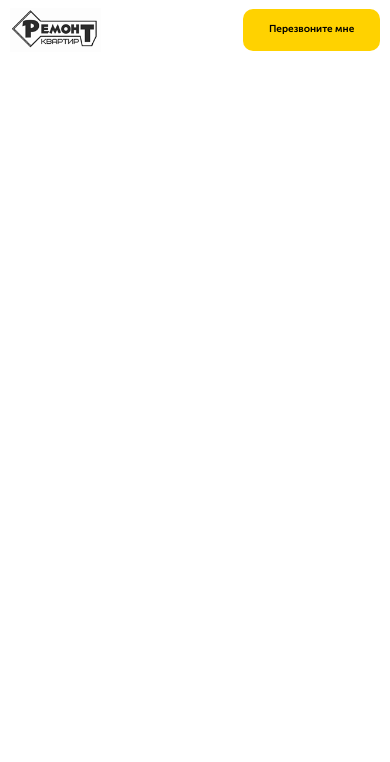
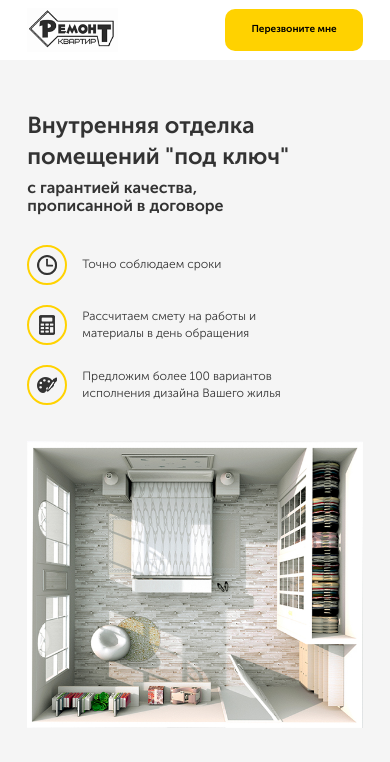
Before and after one commit to KudriavtcevRV/project, a plain HTML site: page src/index.html in a window 390 px wide. Drawn offline with Linux system fonts and the light colour scheme; files whose address does not match are found by name.

Commit message:
Сверстали и адаптировали главный блок hero

```diff
--- a/src/index.html
+++ b/src/index.html
@@ -33,6 +33,56 @@
   <!-- /.container -->
 </nav>
 <!-- /.navbar -->
+<main>
+  <section class="hero">
+    <div class="container">
+      <div class="hero-block">
+        <div class="hero-text">
+          <h1 class="hero-text__title">
+            Внутренняя отделка  помещений "под ключ"
+          </h1>
+          <span class="hero-text__subtitle">
+            с гарантией качества, прописанной в договоре
+          </span>
+          <ul class="hero-list">
+            <li class="hero-list__item">
+              <div class="hero-list__image">
+                <img src="img/hero/clock.png" alt="clock">
+              </div>
+              <span class="hero-list__text">
+                Точно соблюдаем сроки
+              </span>
+            </li>
+            <li class="hero-list__item">
+              <div class="hero-list__image">
+                <img src="img/hero/calculator.png" alt="calculator">
+              </div>
+              <span class="hero-list__text">
+                Рассчитаем смету на работы и материалы в день обращения
+              </span>
+            </li>
+            <li class="hero-list__item">
+              <div class="hero-list__image">
+                <img src="img/hero/paint-board.png" alt="paint-board">
+              </div>
+              <span class="hero-list__text">
+                Предложим более 100 вариантов  исполнения дизайна Вашего жилья
+              </span>
+            </li>
+          </ul>
+        </div>
+        <!-- /.hero-text -->
+        <div class="hero-image">
+          <img src="img/hero/hero-image.jpg" alt="">
+        </div>
+        <!-- /.hero-image -->
+      </div>
+      <!-- /.hero-block -->
+    </div>
+    <!-- /.container -->
+  </section>
+  <!-- /.hero -->
+</main>
 </body>
 
 </html>
--- a/src/sass/_interface.sass
+++ b/src/sass/_interface.sass
@@ -1,5 +1,6 @@
 body
-  font-family: +reg
+  +reg
+  color: $text-color
 img
   max-width: 100%
 .container
@@ -16,4 +17,4 @@ img
 @media (max-width: 768px)
   .container
     max-width: 580px
-    width: 95%
+    width: 86%
--- /dev/null
+++ b/src/sass/blocks/_hero.sass
@@ -0,0 +1,69 @@
+.hero
+  padding: 50px 0
+  background-color: #f5f5f5
+  &-block
+    display: flex
+  &-text
+    flex-basis: 52%
+    &__title
+      font-size: 41px
+      line-height: 1.341
+      +bold
+      margin-bottom: 39px
+    &__subtitle
+      display: inline-block
+      font-size: 20px
+      +bold
+      margin-bottom: 70px
+  &-list
+    margin: 0
+    padding: 0
+    &__item
+      display: flex
+      align-items: center
+      margin-bottom: 25px
+    &__image
+      display: flex
+      align-items: center
+      justify-content: center
+      border: 2px solid $main-color
+      border-radius: 50%
+      width: 36px
+      height: 36px
+      margin-right: 31px
+    &__text
+      font-size: 14px
+      line-height: 1.714
+      flex-basis: 232px
+@media (max-width: 1200px)
+  .hero
+    &-block
+      flex-direction: column
+    &-text
+      &__title
+        max-width: 485px
+    &-list
+      margin-bottom: 44px
+@media (max-width: 576px)
+  .hero
+    padding-top: 35px
+    padding-bottom: 45px
+    &-text
+      &__title
+        font-size: 23px
+        margin-bottom: 7px
+        max-width: 275px
+      &__subtitle
+        font-size: 16px
+        margin-bottom: 29px
+        max-width: 260px
+    &-list
+      margin-bottom: 36px
+      &__item
+        margin-bottom: 20px
+      &__text
+        font-size: 12px
+        flex-basis: 205px
+        line-height: 1.4
+      &__image
+        margin-right: 15px
--- a/src/sass/style.sass
+++ b/src/sass/style.sass
@@ -1,6 +1,8 @@
-@import 'colors'
-@import 'interface'
 /* Подключаем блок шрифты */
 @import 'fonts'
 /* Подключаем блок navbar */
+@import 'colors'
+@import 'interface'
 @import 'blocks/navbar'
+/* Подключаем блок hero */
+@import 'blocks/hero'
```
Also changed, not shown: src/css/style.css, src/img/hero/calculator.png (added), src/img/hero/clock.png (added), src/img/hero/hero-image.jpg (added), src/img/hero/paint-board.png (added), src/sass/_colors.sass (line endings or trailing spaces), 1 other file.
